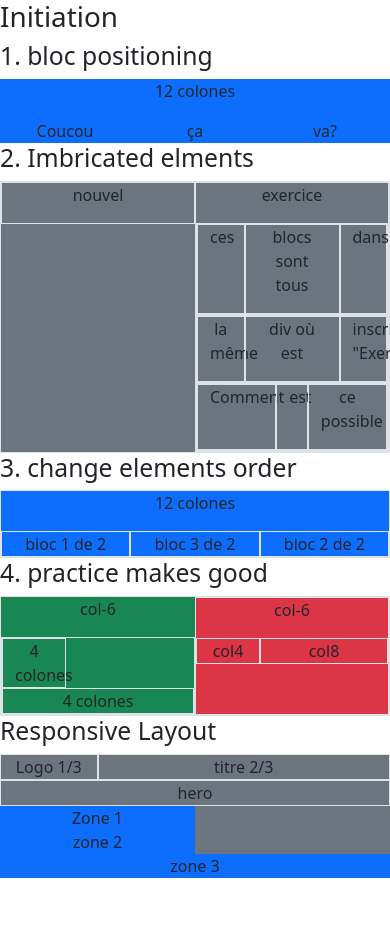
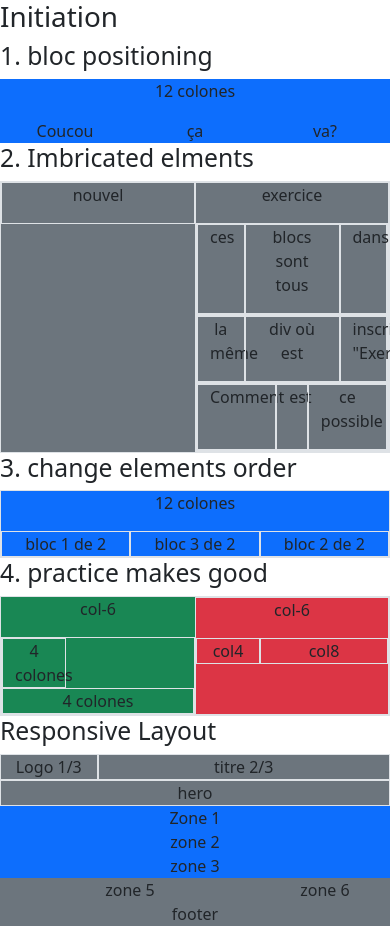
Before and after one commit to matthieuGravy/BeCodeExo, a website: page 10.bootstrap/initiation/index.html in a window 390 px wide. Shown: the top 926 px of the page. Before the commit the page ends 878 px from the top, so only its background shows below. Drawn offline with nearby package versions, Linux system fonts and the light colour scheme.

Commit message:
end of initiation

```diff
--- a/10.bootstrap/initiation/index.html
+++ b/10.bootstrap/initiation/index.html
@@ -87,13 +87,26 @@
       </div>
       <div class="row"><div class="col-12 border">hero</div></div>
       <div class="row justify-content-between">
-        <div class="col-6">
+        <div class="col-12 col-md-6">
           <div class="row justify-content-between">
-            <div class="col-12 col-md-5 bg-primary">Zone 1</div>
-            <div class="col-12 col-md-5 bg-primary">zone 2</div>
+            <div class="col-12 col-sm-12 col-xs-12 col-md-5 bg-primary">
+              Zone 1
+            </div>
+            <div class="col-12 col-sm-12 col-xs-12 col-md-5 bg-primary">
+              zone 2
+            </div>
           </div>
         </div>
-        <div class="bg-primary col-12 col-md-3 col-md-5 po-3">zone 3</div>
+        <div class="bg-primary col-12 col-sm-12 col-xs-12 col-md-4 offset-md-2">
+          zone 3
+        </div>
+      </div>
+      <div class="row">
+        <div class="col-8 col-md-6">zone 5</div>
+        <div class="col-4 col-md-6">zone 6</div>
+      </div>
+      <div class="row">
+        <div class="col-12">footer</div>
       </div>
     </div>
 
```
